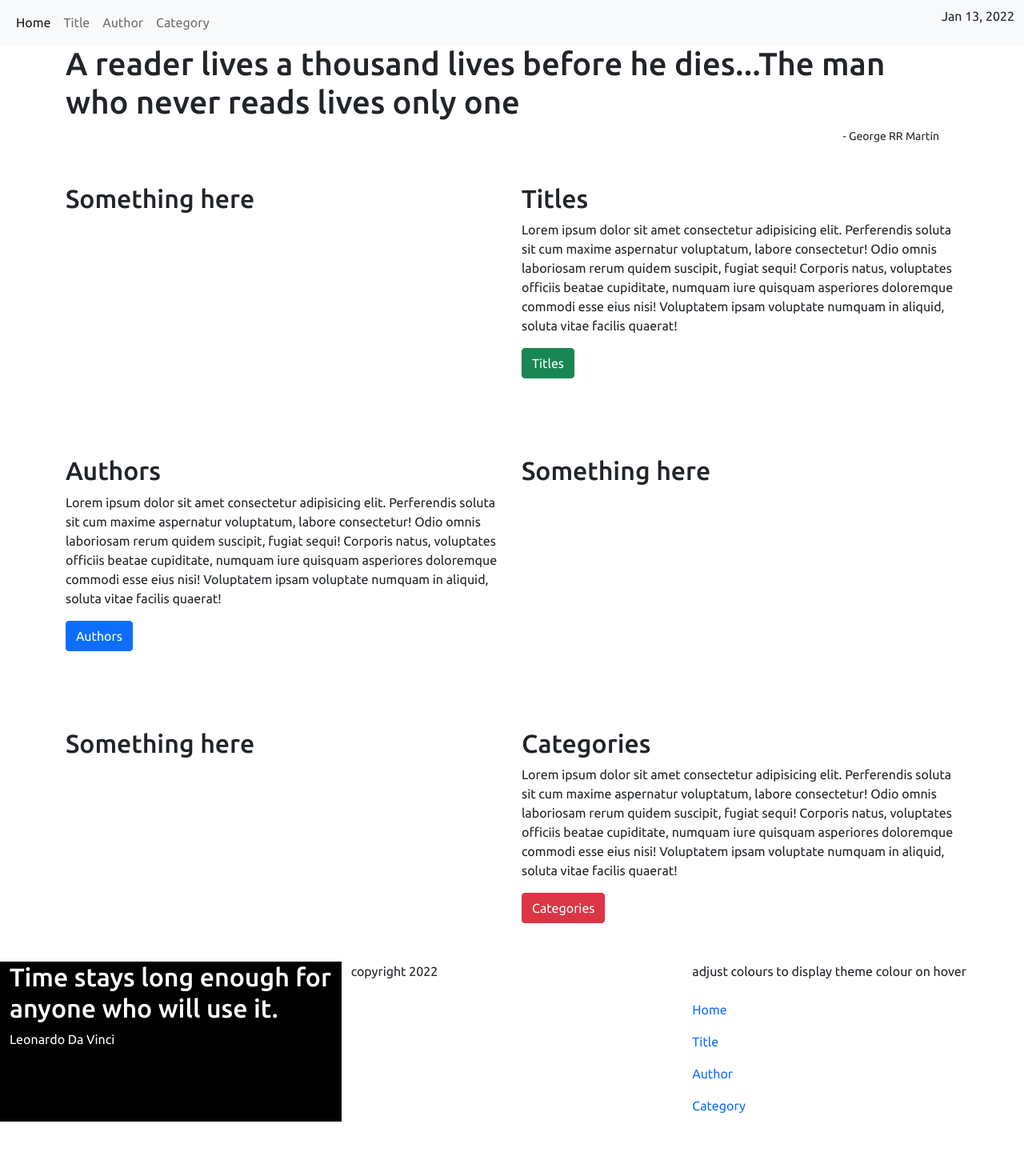
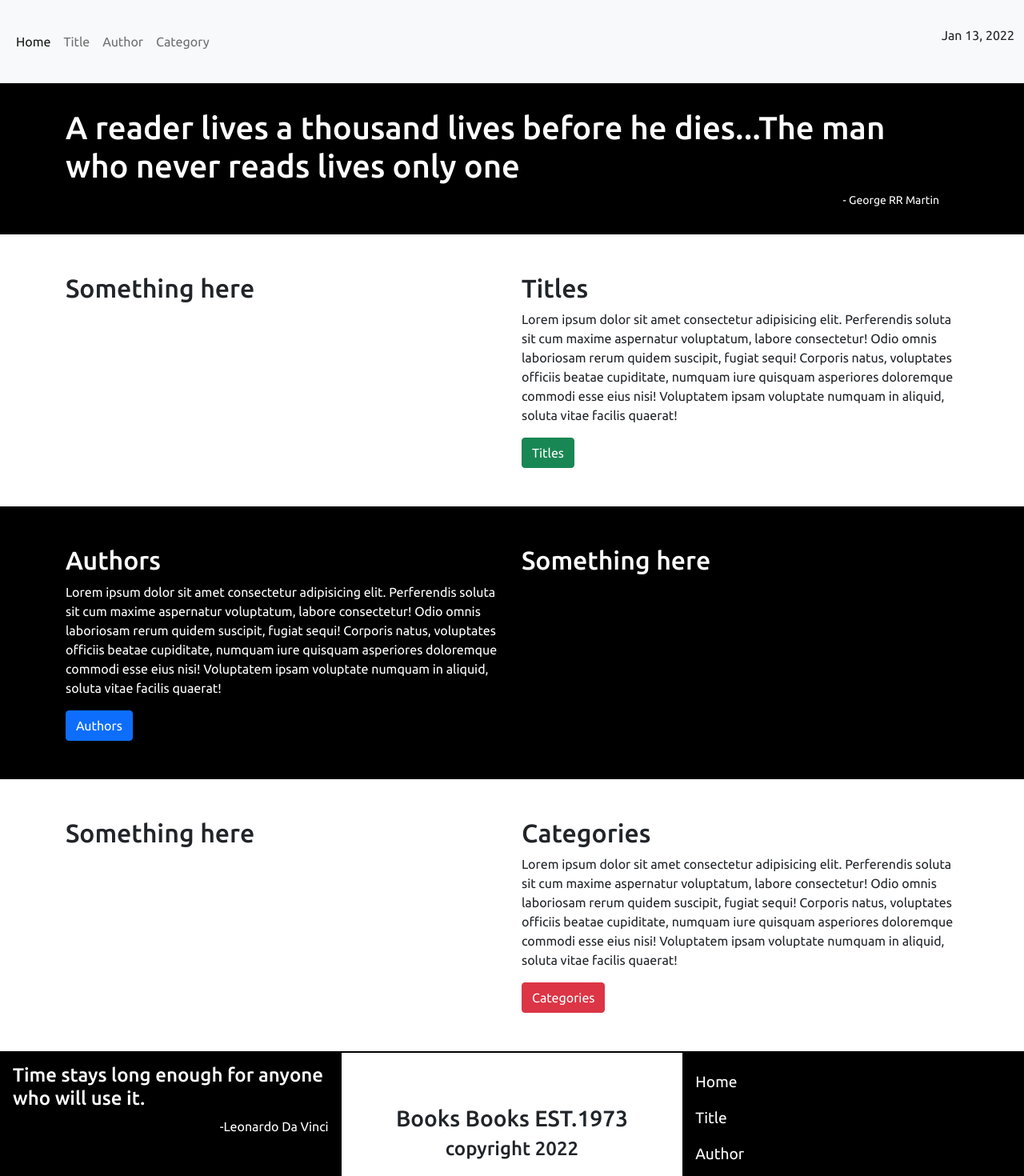
Before and after one commit to johnj974/books, an Angular app: page / in a window 1280 px wide. Shown: the top 1470 px of the page at 80% size. Before the commit the page ends 1402 px from the top, so only its background shows below. Built offline with nearby package versions, Linux system fonts and the light colour scheme; no server answers.

Commit message:
StyleImprovements+QuoteLogicAddedToFooter

```diff
--- a/src/app/home/home-author/home-author.component.css
+++ b/src/app/home/home-author/home-author.component.css
@@ -0,0 +1,4 @@
+section {
+  background-color: black;
+  color: white;
+}
--- a/src/app/home/home-main/home-main.component.css
+++ b/src/app/home/home-main/home-main.component.css
@@ -1,3 +1,9 @@
 small {
   text-align: right;
 }
+
+section {
+  background-color: black;
+  color: white;
+  padding: 2rem 0;
+}
--- a/src/app/layout/footer/footer.component.css
+++ b/src/app/layout/footer/footer.component.css
@@ -5,8 +5,32 @@
   font-family: "The Nautigal", cursive;
   /* font-family: "Luxurious Roman", cursive; */
 
-#quote-box {
+.col-md-4 {
+  padding: 1rem;
+}
+
+#quote-box,
+.navigation {
   background-color: black;
+  color: white;
+}
+
+p.quote-display {
+  text-align: right;
+  margin-bottom: 0;
+}
+
+.copyright {
+  display: flex;
+  justify-content: center;
+  align-items: center;
+  flex-direction: column;
+  border-top: 2px solid black;
+  border-bottom: 2px solid black;
+}
+
+a.nav-link {
+  font-size: 1.2rem;
   color: white;
 }
 
@@ -14,3 +38,8 @@
 .nav-link:focus {
   color: red;
 }
+
+.contact-info {
+  padding: 3rem 0;
+  text-align: center;
+}
--- a/src/app/layout/footer/footer.component.html
+++ b/src/app/layout/footer/footer.component.html
@@ -2,16 +2,16 @@
   <div class="container-fluid">
     <div class="row">
       <div class="col-md-4" id="quote-box">
-        <h2 class="quote-display">
+        <h4 class="quote-display">
           {{ retrievedQuote.text }}
-        </h2>
-        <p class="quote-display">
-          {{ retrievedQuote.author }}
-        </p>
+        </h4>
+        <p class="quote-display">-{{ retrievedQuote.author }}</p>
       </div>
-      <div class="col-md-4">copyright {{ displayYear }}</div>
-      <div class="col-md-4">
-        <p>adjust colours to display theme colour on hover</p>
+      <div class="col-md-4 copyright">
+        <h3>Books Books EST.1973</h3>
+        <h4>copyright {{ displayYear }}</h4>
+      </div>
+      <div class="col-md-4 navigation">
         <ul class="navbar-nav me-auto mb-2 mb-lg-0">
           <li class="nav-item">
             <a
@@ -41,5 +41,8 @@
         </ul>
       </div>
     </div>
+    <div class="row contact-info">
+      <p>Contact Info Here</p>
+    </div>
   </div>
 </footer>
--- a/src/app/layout/footer/footer.component.ts
+++ b/src/app/layout/footer/footer.component.ts
@@ -25,8 +25,18 @@ export class FooterComponent implements OnInit {
       this.quotesArray = data;
       console.log(this.quotesArray);
       let number = Math.floor(Math.random() * this.quotesArray.length) + 1;
-      this.retrievedQuote = this.quotesArray[number];
+      this.retrievedQuote.text = this.quotesArray[number].text;
+      this.authorCheck(this.quotesArray[number].author);
+
       console.log(this.retrievedQuote);
     });
   }
+
+  authorCheck(author) {
+    if (author === null || author === 'Donald Trump') {
+      this.retrievedQuote.author = 'Unknown';
+    } else {
+      this.retrievedQuote.author = author;
+    }
+  }
 }
--- a/src/app/layout/navbar/navbar.component.css
+++ b/src/app/layout/navbar/navbar.component.css
@@ -0,0 +1,3 @@
+nav {
+  padding: 2rem 0;
+}
```
